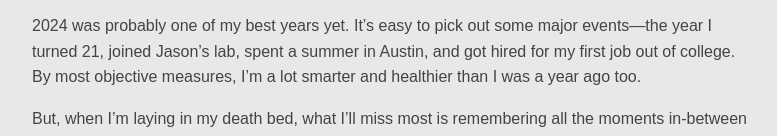
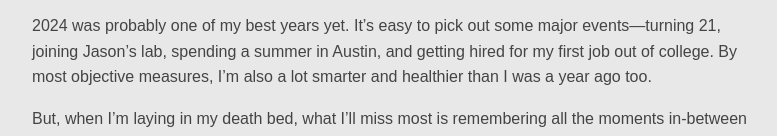
Before and after one commit to tjbai/blog, an Astro site: page /year-in-review-2024 in a window 1280 px wide. Shown: the part 227-363 px from the top of the page, without its empty margins (248-1025 px from the left). Built offline with nearby package versions, Linux system fonts and the light colour scheme; Astro itself is replaced by a stand-in of ours; a web font is replaced by a local one.

Commit message:
tense update

```diff
--- a/src/content/blog/year-in-review-2024.md
+++ b/src/content/blog/year-in-review-2024.md
@@ -4,6 +4,6 @@ description: Year In Review
 pubDate: 2025-01-01 22:32
 ---
 
-2024 was probably one of my best years yet. It's easy to pick out some major events—the year I turned 21, joined Jason's lab, spent a summer in Austin, and got hired for my first job out of college. By most objective measures, I'm a lot smarter and healthier than I was a year ago too.
+2024 was probably one of my best years yet. It's easy to pick out some major events—turning 21, joining Jason's lab, spending a summer in Austin, and getting hired for my first job out of college. By most objective measures, I'm also a lot smarter and healthier than I was a year ago too.
 
 But, when I'm laying in my death bed, what I'll miss most is remembering all the moments in-between—time spent with friends and family, new places I saw, impactful things I read. It makes me sad that, in time, those memories will slowly retreat into the dark recesses of my long-term memory, but I take solace in knowing that those miscellaneous ups and downs each played an infinitesimal role in making me more *me* than I was a year ago.
```
